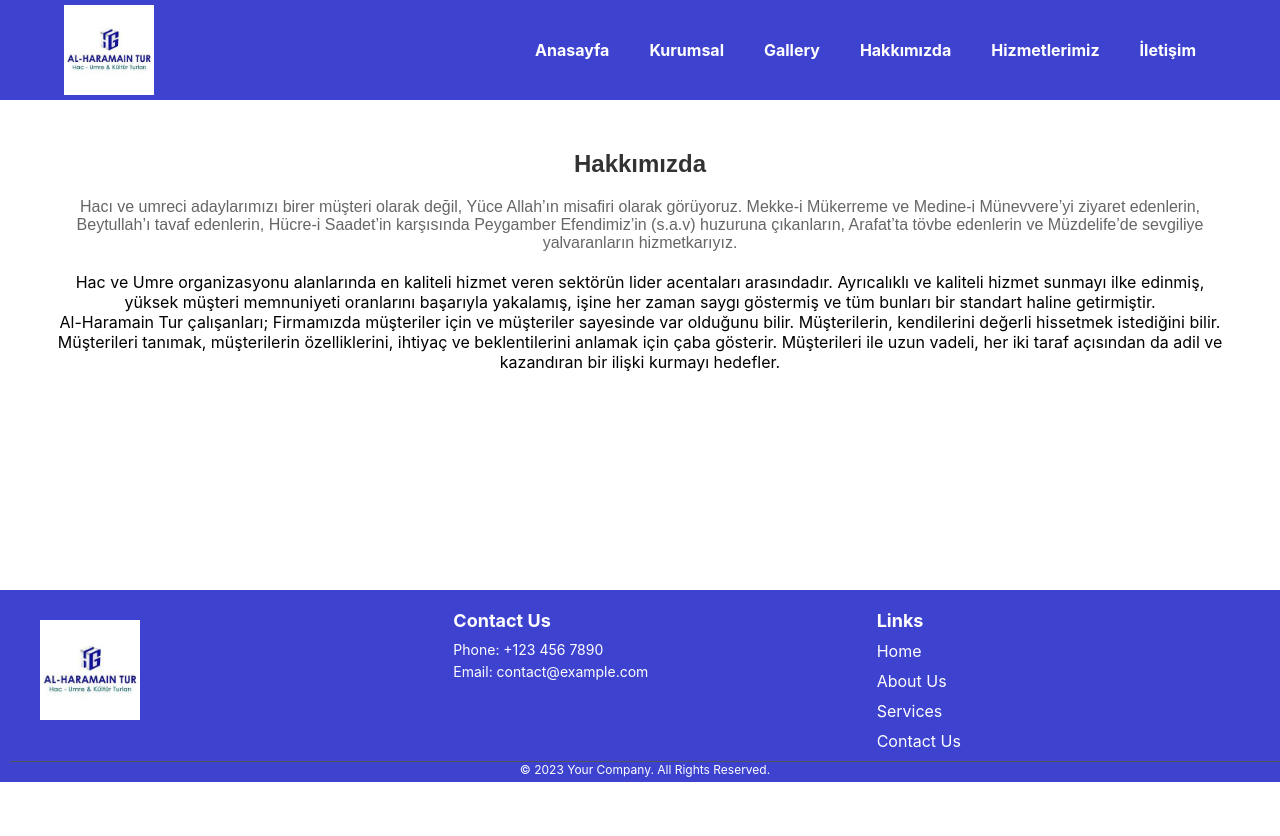
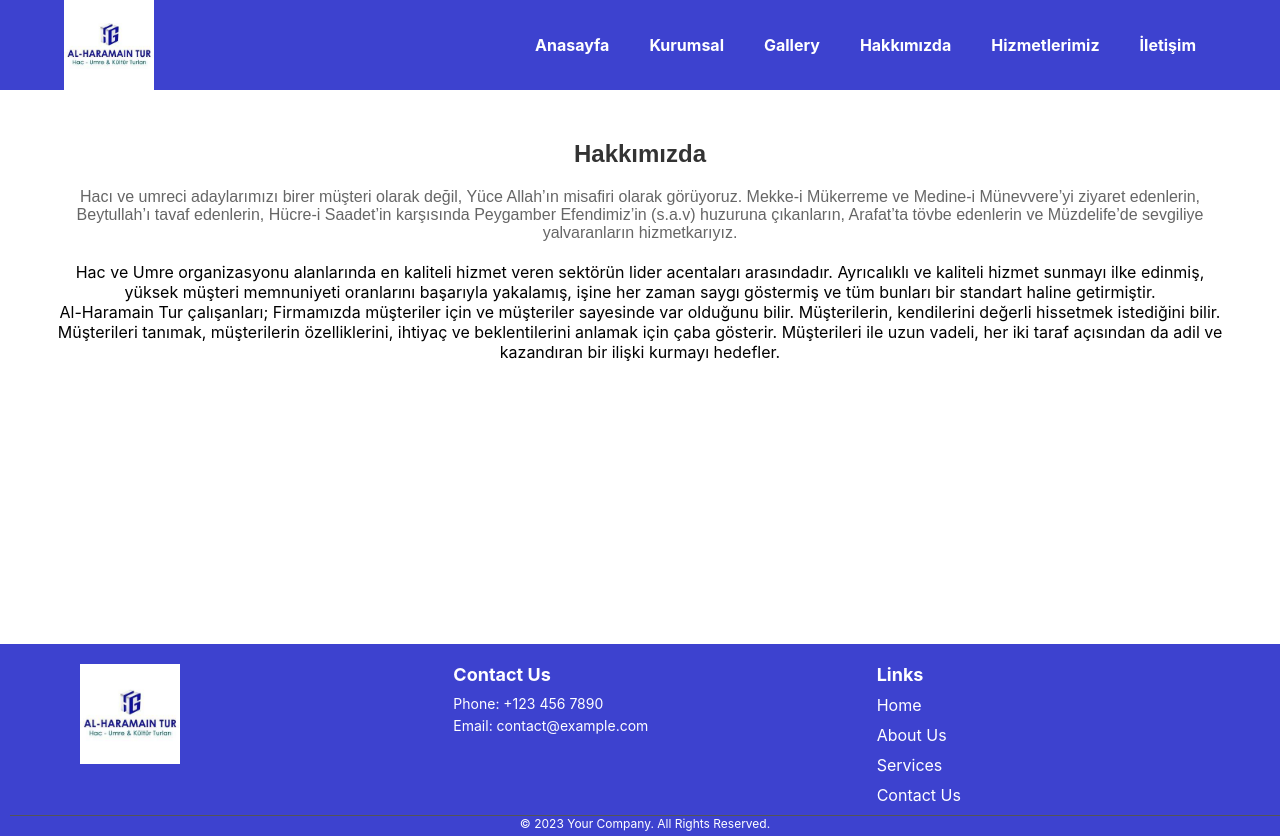
Before and after one commit to sarakahaveci/haj-umra, a React (Create React App) app: page /aboutus in a window 1280 px wide. Before the commit the page ends 800 px from the top, so only its background shows below. Built offline with nearby package versions, Linux system fonts and the light colour scheme.

Commit message:
fixed space between aboutus and footer

```diff
--- a/src/components/Navbar.css
+++ b/src/components/Navbar.css
@@ -2,7 +2,6 @@
 
 .navbar {
   background-color: rgb(61, 66, 207);
-  height: 100px;
   display: flex;
   justify-content: center;
   align-items: center;
@@ -10,6 +9,7 @@
   top: 0;
   z-index: 999;
 }
+
 
 .navbar-container {
   width: 90%;
@@ -28,10 +28,11 @@
 }
 
 .navbar-logo img {
-  max-width: 90px;
-  height: 90px;
+  max-width: 90px; /* Adjust the maximum width as needed */
+  height: auto; /* Let the height adjust proportionally */
   margin-right: 10px;
 }
+
 
 .menu-icon {
   display: none;
--- a/src/components/aboutus/Aboutus.js
+++ b/src/components/aboutus/Aboutus.js
@@ -17,7 +17,7 @@ const AboutUs = () => {
         Al-Haramain Tur çalışanları; Firmamızda müşteriler için ve müşteriler sayesinde var olduğunu bilir. Müşterilerin, kendilerini değerli hissetmek istediğini bilir. Müşterileri tanımak, müşterilerin özelliklerini, ihtiyaç ve beklentilerini anlamak için çaba gösterir. Müşterileri ile uzun vadeli, her iki taraf açısından da adil ve kazandıran bir ilişki kurmayı hedefler.
       </p>
       <div className='div' style={{
-        height: '21vh'}}></div>
+        height: '29vh'}}></div>
     </div>
   );
 }
--- a/src/components/footer/Footer.css
+++ b/src/components/footer/Footer.css
@@ -79,20 +79,8 @@ body {
 .footer-logo {
   max-width: 100%;
   height: 100px;
-  margin: 10px;
-  /* margin: 10px; */
+  margin-left: 50px;
   display: flex;
-  /* align-items: center; */
-  /* text-decoration: none; */
-  /* color: #fff; */
-  /* font-weight: bold; */
-  /* height: 90px; */
-  /* max-width: 90px;
-  }
-
-.footer-logo img {
-  height: 100%; /* Make the logo the same height as the footer */
-  max-width: 150px; /* Limit the maximum width */
 }
 .footer-section h3 {
   font-size: 18px;
```
